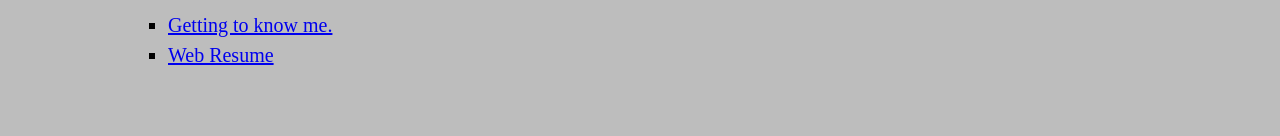
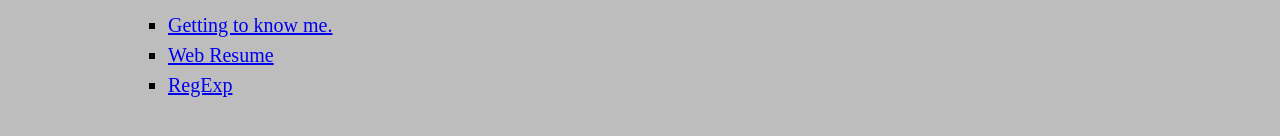
Before and after one commit to Izzat-Hasan/software-portfolio, a plain HTML site: page index.html in a window 1280 px wide. Shown: the part 188-324 px from the top of the page. Drawn offline with Linux system fonts and the light colour scheme.

Commit message:
another link

```diff
--- a/index.html
+++ b/index.html
@@ -1,5 +1,16 @@
 
 <!DOCTYPE html>
+<!--
+
+ Author: Izzat Hasan
+
+ Class:  Software Engineering
+
+ Project: Lab 2 / Web Resume
+
+ Description: This is the first version of my Course Syllabus application and is being submitted as part of Lab 2.
+
+-->
 <html lang="en" dir="ltr">
   <head>
     <meta charset="utf-8">
@@ -27,7 +38,7 @@
                 <ul>
                     <li> <a href ="https://white-rock-033d67010.azurestaticapps.net/">  Getting to know me. </a></li>
                     <li> <a href ="https://black-grass-0ad141710.azurestaticapps.net/">  Web Resume </a></li>
-
+                    <li> <a href ="https://witty-hill-072684610.1.azurestaticapps.net/">  RegExp </a></li>
                   </ul>
                   </article>
 
```
